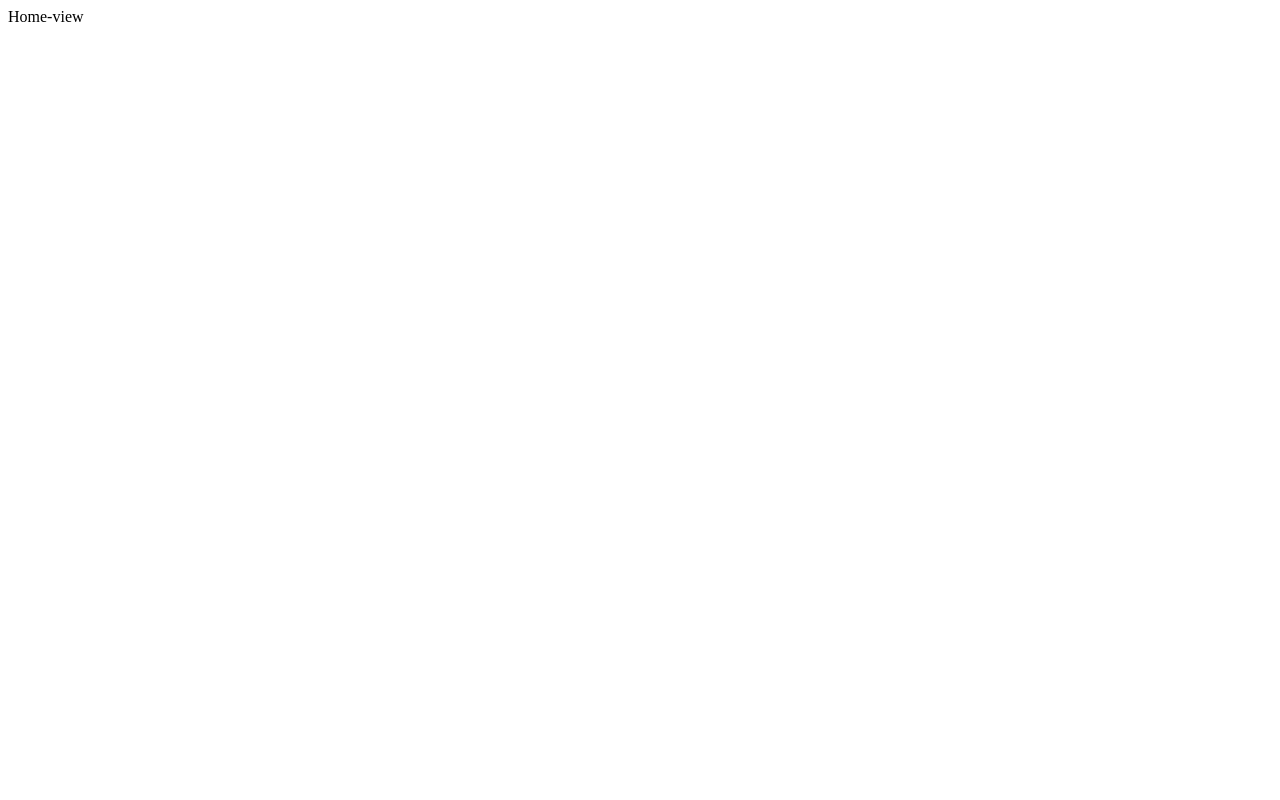
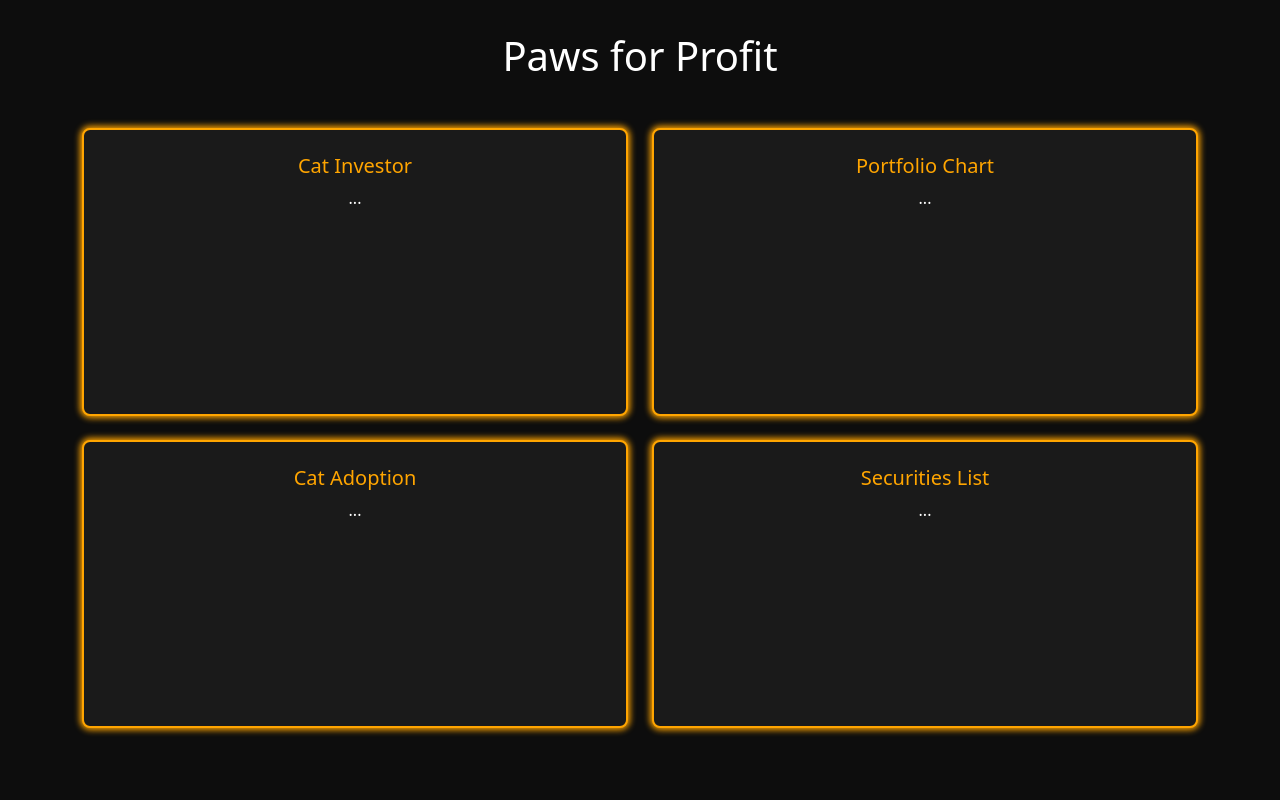
Before and after one commit to Senimtra/paws-for-profit, a Django app: page / in a window 1280 px wide. Before the commit the page is almost empty. Run offline with Django 4.2, Linux system fonts and the light colour scheme.

Commit message:
add initial html structure + styles

```diff
--- /dev/null
+++ b/static/css/styles.css
@@ -0,0 +1,18 @@
+body {
+    background-color: #0d0d0d;
+    color: white;
+    padding: 2rem;
+}
+
+.paw-card {
+    background-color: #1a1a1a;
+    border: 2px solid orange;
+    box-shadow: 0 0 6px 2px orange;
+    border-radius: 0.5rem;
+    padding: 1.5rem;
+    height: 18rem;
+}
+
+.paw-card-title {
+    color: orange;
+}
--- a/templates/index.html
+++ b/templates/index.html
@@ -1 +1,59 @@
-Home-view
+{% load static %}
+<!DOCTYPE html>
+<html lang="en">
+
+<head>
+    <meta charset="UTF-8">
+    <meta name="viewport" content="width=device-width, initial-scale=1">
+    <title>Paws for Profit</title>
+
+    <!-- Link Bootstrap CSS -->
+    <link href="https://cdn.jsdelivr.net/npm/bootstrap@5.3.3/dist/css/bootstrap.min.css" rel="stylesheet">
+
+    <!-- Link Custom styles -->
+    <link href="{% static 'css/styles.css' %}" rel="stylesheet" />
+</head>
+
+<body>
+
+    <div class="container text-center">
+        <h1 class="mb-5">Paws for Profit</h1>
+
+        <div class="row g-4">
+            <!-- Cat Investor card -->
+            <div class="col-md-6">
+                <div class="paw-card">
+                    <h5 class="paw-card-title">Cat Investor</h5>
+                    <p class="card-text">...</p>
+                </div>
+            </div>
+
+            <!-- Portfolio Chart card -->
+            <div class="col-md-6">
+                <div class="paw-card">
+                    <h5 class="paw-card-title">Portfolio Chart</h5>
+                    <p class="card-text">...</p>
+                </div>
+            </div>
+
+            <!-- Cat Adoption / Sponsorship section -->
+            <div class="col-md-6">
+                <div class="paw-card">
+                    <h5 class="paw-card-title">Cat Adoption</h5>
+                    <p class="card-text">...</p>
+                </div>
+            </div>
+
+            <!-- Securities List -->
+            <div class="col-md-6">
+                <div class="paw-card">
+                    <h5 class="paw-card-title">Securities List</h5>
+                    <p class="card-text">...</p>
+                </div>
+            </div>
+        </div>
+    </div>
+
+</body>
+
+</html>
```
